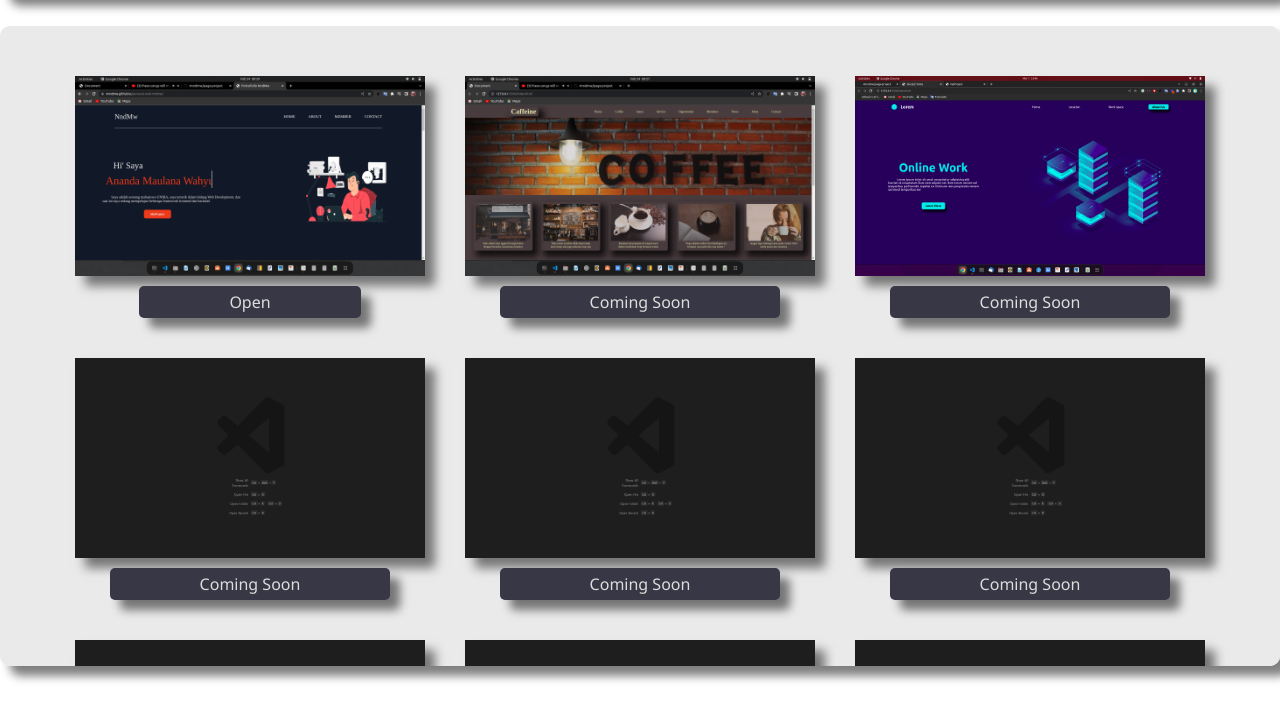
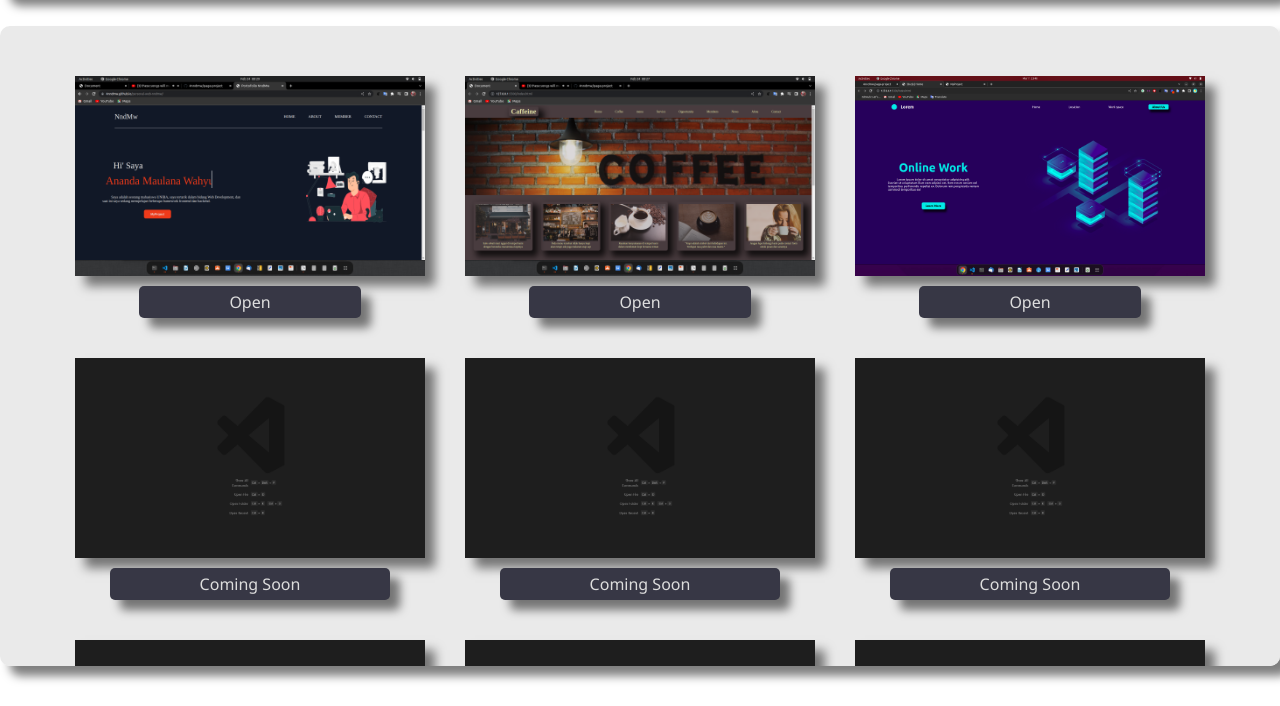
Before and after one commit to 4nndmw/page-project, a plain HTML site: page index.html in a window 1280 px wide. Shown: the part 94-800 px from the top of the page. Drawn offline with Linux system fonts and the light colour scheme.

Commit message:
add new project

```diff
--- a/index.html
+++ b/index.html
@@ -15,8 +15,8 @@
     <div class="header">
       <div class="menu">
         <div class="card card1"><img src="img/PART1.png" alt=""><a href="https://4nndmw.github.io/personal-web-nndmw/">Open</a></img></div>
-        <div class="card card2"><img src="img/PART2.png" alt=""><a href="">Coming Soon</a></img></div>
-        <div class="card card3"><img src="img/PART3.png" alt=""><a href="">Coming Soon</a></img></div>
+        <div class="card card2"><img src="img/PART2.png" alt=""><a href="">Open</a></img></div>
+        <div class="card card3"><img src="img/PART3.png" alt=""><a href="">Open</a></img></div>
         <div class="card card4"><img src="img/vsco.png" alt=""><a href="">Coming Soon</a></img></div>
         <div class="card card4"><img src="img/vsco.png" alt=""><a href="">Coming Soon</a></img></div>
         <div class="card card4"><img src="img/vsco.png" alt=""><a href="">Coming Soon</a></img></div>
```
